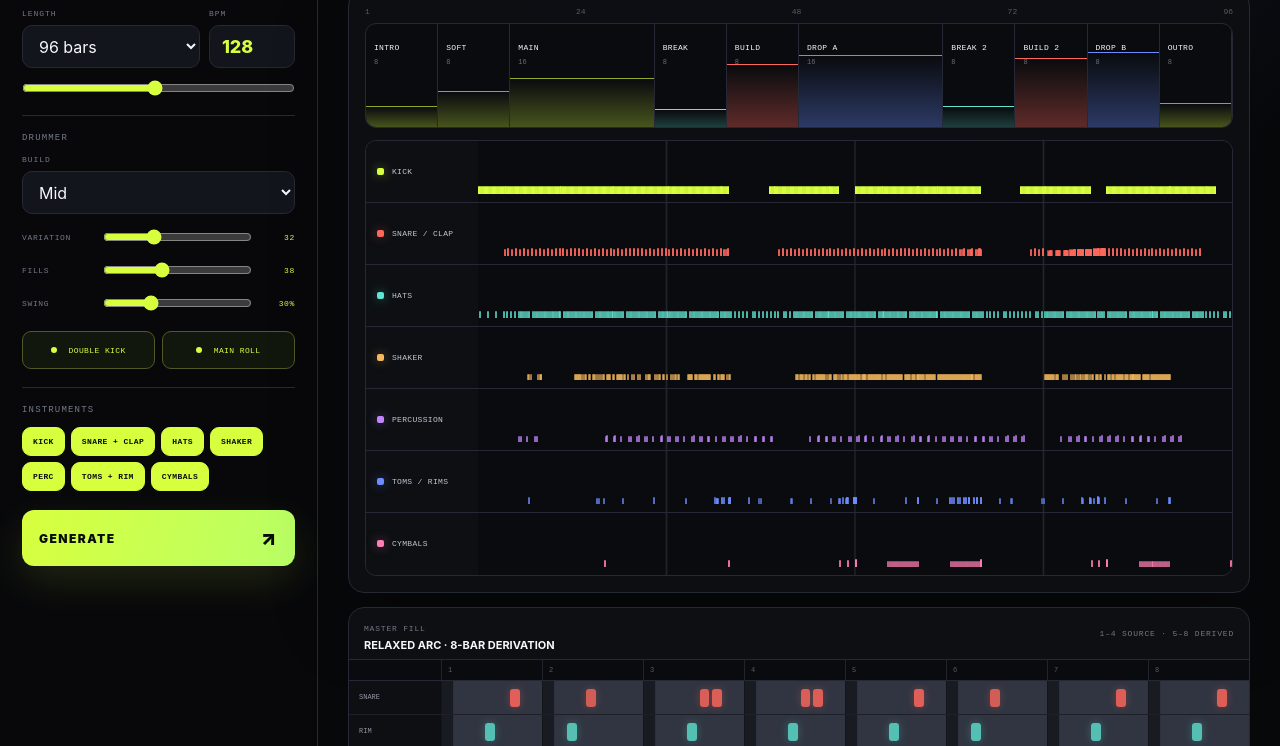
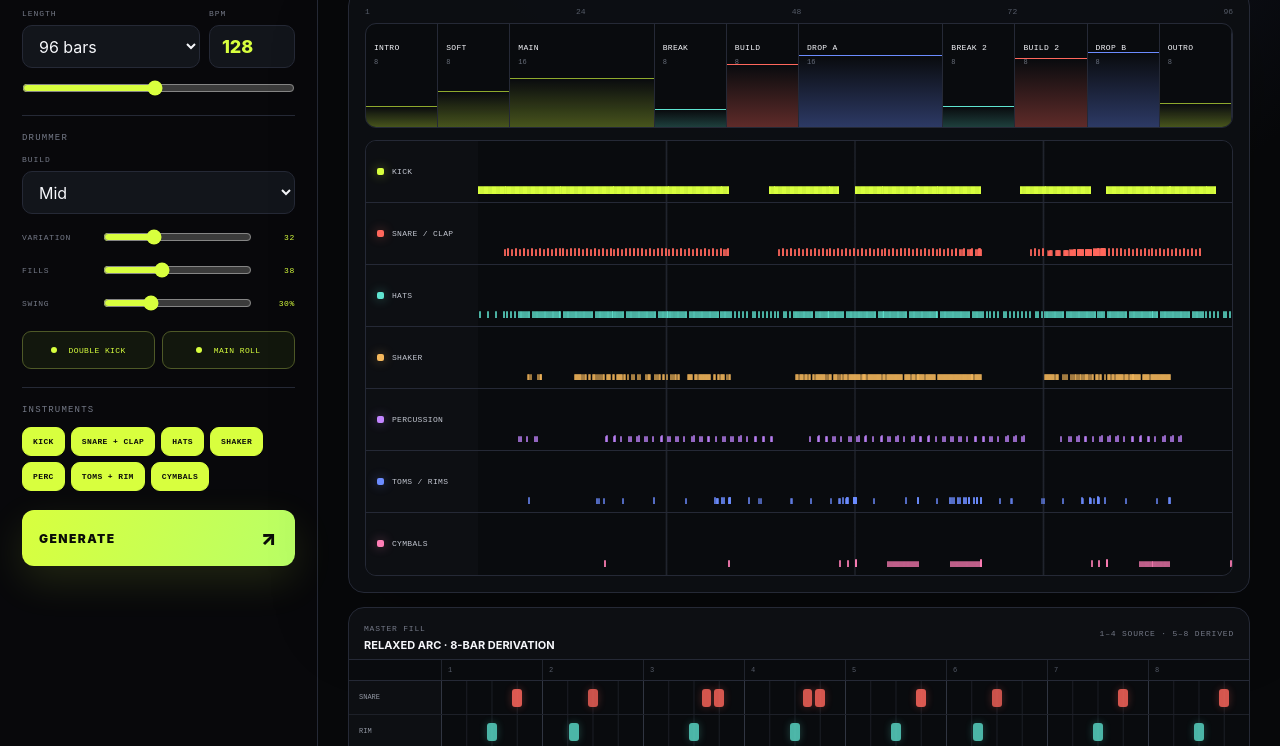
Before and after one commit to ste-hue/ableton-agent, a plain HTML site: page rudiment-drum-arranger/index.html in a window 1280 px wide. Shown: the part 202-948 px from the top of the page. Drawn offline with Linux system fonts and the light colour scheme.

Commit message:
fix: align master fill notes to clip grid

```diff
--- a/rudiment-drum-arranger/index.html
+++ b/rudiment-drum-arranger/index.html
@@ -6,7 +6,7 @@
   <title>Rudiment — Drum Arranger</title>
   <meta name="description" content="Generate complete electronic drum arrangements and export DAW-ready MIDI.">
   <link rel="stylesheet" href="src/styles/app.css?v=3">
-  <link rel="stylesheet" href="src/styles/fill-viewer.css?v=2">
+  <link rel="stylesheet" href="src/styles/fill-viewer.css?v=3">
 </head>
 <body>
 <main class="app">
--- a/rudiment-drum-arranger/src/styles/fill-viewer.css
+++ b/rudiment-drum-arranger/src/styles/fill-viewer.css
@@ -10,8 +10,8 @@
 .fillLane{height:34px;display:grid;grid-template-columns:92px 1fr;border-bottom:1px solid #1d2028}
 .fillLane:last-child{border:0}
 .fillLaneName{display:flex;align-items:center;padding:0 10px;font:7px ui-monospace,monospace;color:#9196a2;background:#0d0f13}
-.fillLaneGrid{position:relative;background-color:#090b0e;background-image:linear-gradient(to right,transparent calc(12.5% - 1px),#303541 12.5%),linear-gradient(to right,transparent calc(3.125% - 1px),#181b22 3.125%);background-size:12.5% 100%,3.125% 100%}
-.fillNote{position:absolute;top:8px;height:18px;min-width:3px;border-radius:3px;background:var(--fill-color,var(--coral));box-shadow:0 0 9px color-mix(in srgb,var(--fill-color,var(--coral)) 35%,transparent)}
+.fillLaneGrid{position:relative;overflow:hidden;background-color:#090b0e;background-image:linear-gradient(to right,#303541 1px,transparent 1px),linear-gradient(to right,#1b1e26 1px,transparent 1px);background-size:12.5% 100%,3.125% 100%;background-position:0 0}
+.fillNote{position:absolute;top:8px;height:18px;min-width:3px;border-radius:3px;background:var(--fill-color,var(--coral));box-shadow:0 0 9px color-mix(in srgb,var(--fill-color,var(--coral)) 35%,transparent);transform:translateX(2px);max-width:calc(100% - 3px)}
 .exportDock{grid-template-columns:minmax(0,1fr) minmax(190px,.42fr) minmax(190px,.42fr)}
 .exportOptions{display:grid;grid-template-columns:1.45fr .8fr 1fr;gap:8px;min-width:0}
 .exportOptions label{padding:3px;min-width:0}
```
